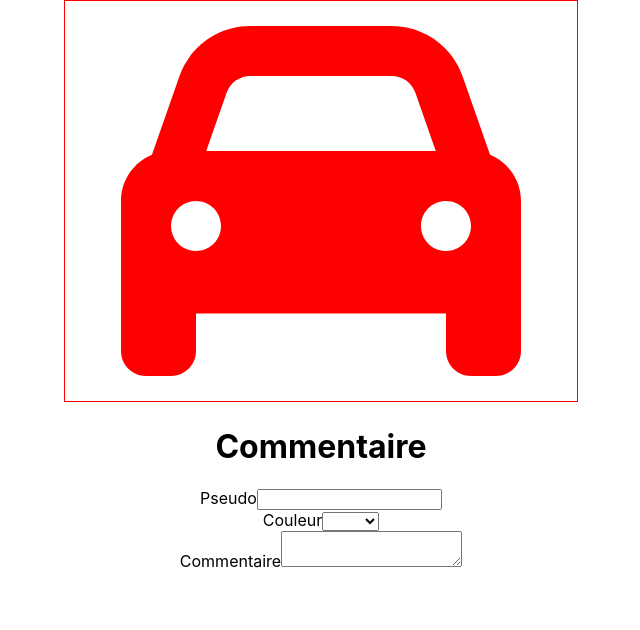
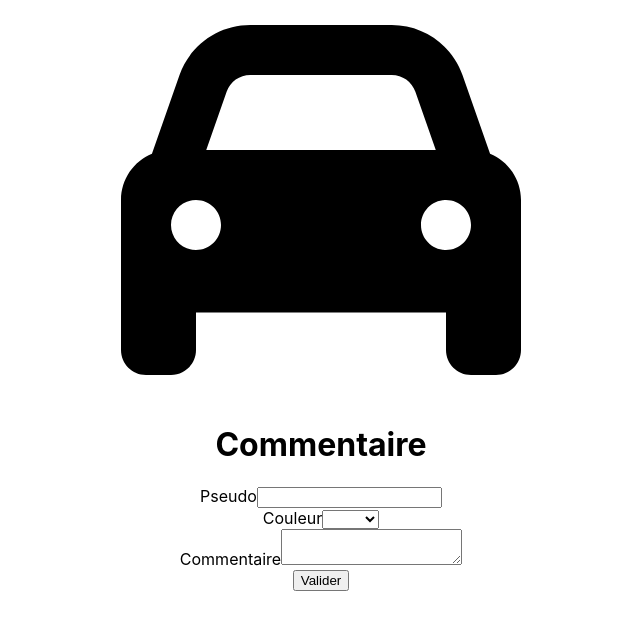
Before and after one commit to Benalta7892/ReactJS, a React (Create React App) app in the folder formulaire/forms/: page / in a window 1280 px wide. Shown: the top 630 px of the page, without its empty margins (319-959 px from the left). Built offline with nearby package versions, Linux system fonts and the light colour scheme.

Commit message:
Les formulaires dans React

```diff
--- a/formulaire/forms/src/Car.js
+++ b/formulaire/forms/src/Car.js
@@ -2,13 +2,7 @@ import car from "./car.svg";
 
 const Car = (props) => {
   return (
-    <svg
-      className="carBorder"
-      width="512"
-      height={props.height}
-      fill={props.color}
-      viewBox="0 0 512 512"
-      xmlns="http://www.w3.org/2000/svg">
+    <svg width="512" height={props.height} fill={props.color} viewBox="0 0 512 512" xmlns="http://www.w3.org/2000/svg">
       <path d="M39.61 196.8L74.8 96.29C88.27 57.78 124.6 32 165.4 32H346.6C387.4 32 423.7 57.78 437.2 96.29L472.4 196.8C495.6 206.4 512 229.3 512 256V448C512 465.7 497.7 480 480 480H448C430.3 480 416 465.7 416 448V400H96V448C96 465.7 81.67 480 64 480H32C14.33 480 0 465.7 0 448V256C0 229.3 16.36 206.4 39.61 196.8V196.8zM109.1 192H402.9L376.8 117.4C372.3 104.6 360.2 96 346.6 96H165.4C151.8 96 139.7 104.6 135.2 117.4L109.1 192zM96 256C78.33 256 64 270.3 64 288C64 305.7 78.33 320 96 320C113.7 320 128 305.7 128 288C128 270.3 113.7 256 96 256zM416 320C433.7 320 448 305.7 448 288C448 270.3 433.7 256 416 256C398.3 256 384 270.3 384 288C384 305.7 398.3 320 416 320z" />
     </svg>
   );
--- a/formulaire/forms/src/Forms.js
+++ b/formulaire/forms/src/Forms.js
@@ -27,12 +27,17 @@ class Form extends Component {
     });
   };
 
+  handleSubmitForm = (e) => {
+    e.preventDefault();
+    console.log(`Username: ${this.state.username}, Couleur: ${this.state.color}, Commentaire: ${this.state.comment}`);
+  };
+
   render() {
     return (
       <div>
-        <Car color="red" height="400" />
+        <Car color={this.state.color} height="400" />
         <h1>Commentaire</h1>
-        <form>
+        <form onSubmit={this.handleSubmitForm}>
           <div>
             <label>Pseudo</label>
             <input type="text" value={this.state.username} onChange={this.handlePseudo} />
@@ -55,6 +60,8 @@ class Form extends Component {
             <label>Commentaire</label>
             <textarea value={this.state.comment} onChange={this.handleComment}></textarea>
           </div>
+
+          <button>Valider</button>
         </form>
       </div>
     );
--- a/formulaire/forms/src/index.css
+++ b/formulaire/forms/src/index.css
@@ -9,7 +9,3 @@ body {
 code {
   font-family: source-code-pro, Menlo, Monaco, Consolas, "Courier New", monospace;
 }
-
-.carBorder {
-  border: 1px solid red;
-}
```
